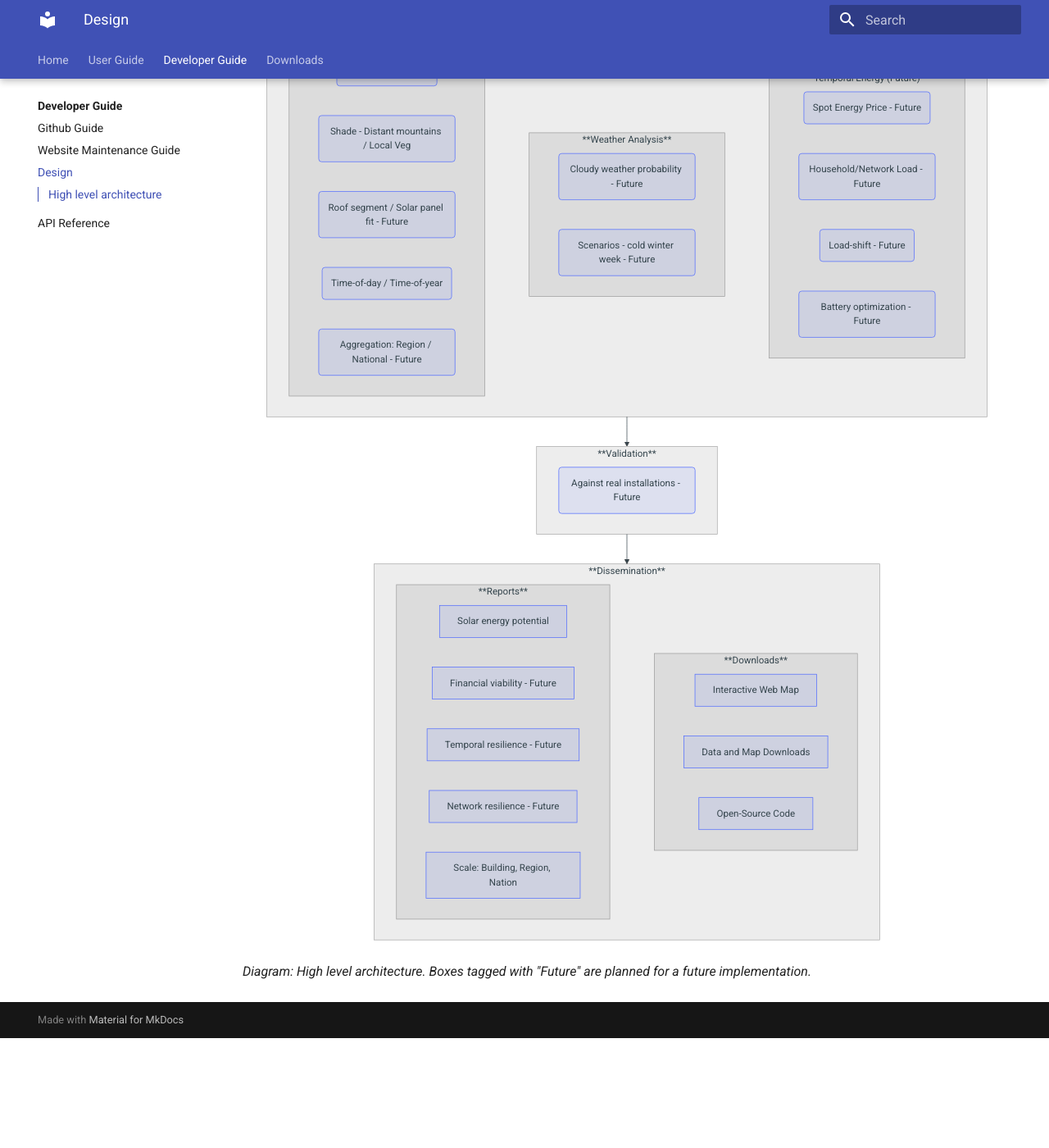
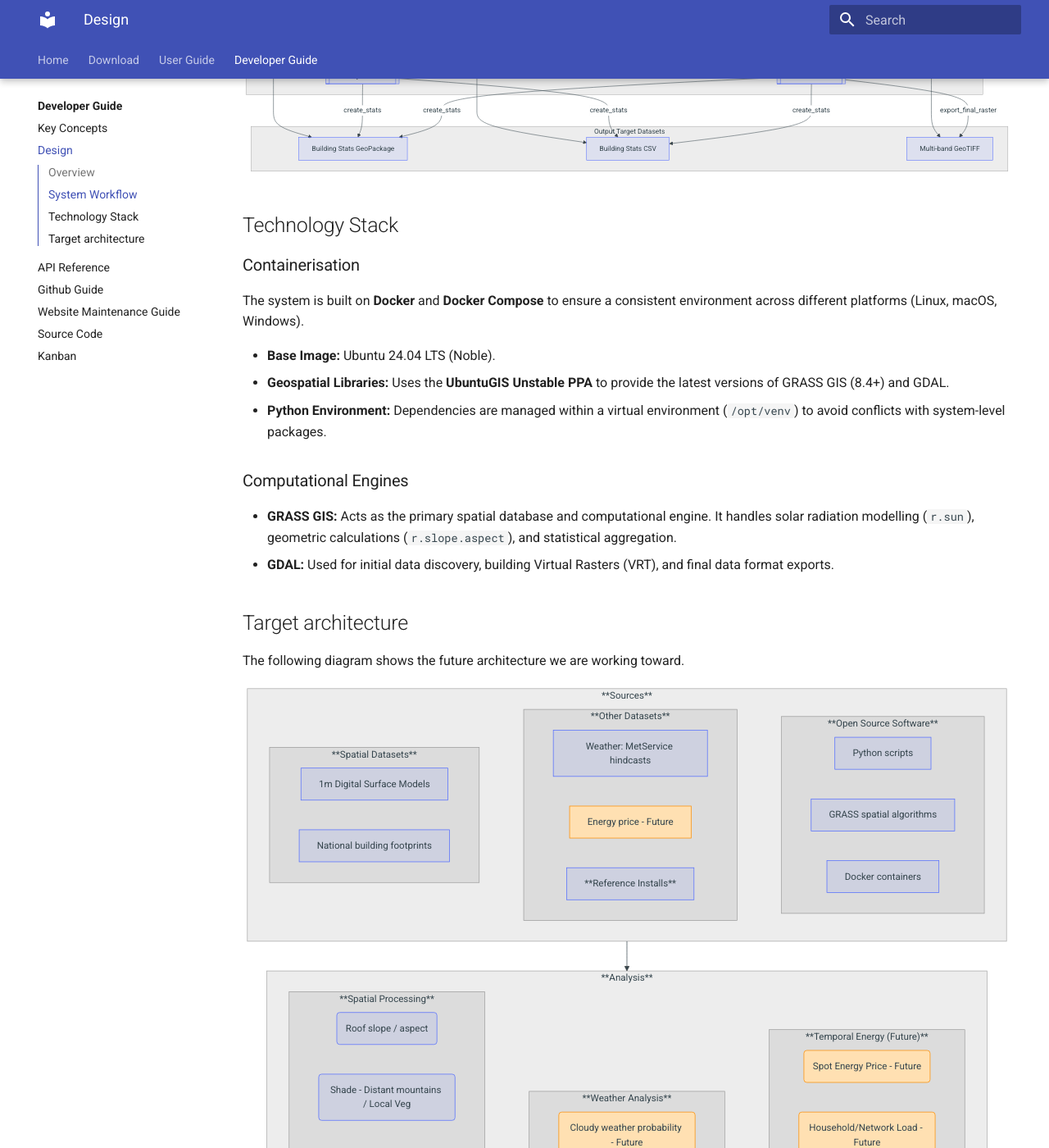
Before and after one commit to rewiring-nz/solar-estimates, an MkDocs documentation site: the page built from docs/developer/design.md, in a window 1280 px wide and 1400 px high, scrolled down 871 px. Shown: the whole window at 82% size. Built offline with MkDocs 1.6.1 and Material for MkDocs 9.7.7, drawn with Linux system fonts in a browser that asks for light colours; before the commit the page ends 2137 px from its top, so only the background shows below that; some of the changed text lies outside the part shown.

Commit message:
Updated design, API Ref (#80)
* Design adds AI workflow

* Improved current pipeline workflow

* Updated TOC

* Add links to other files in reference.md for mkdocs extraction

* Refined explanation of website-guide

* Point to github kanban and source

````diff
--- a/docs/developer/design.md
+++ b/docs/developer/design.md
@@ -1,19 +1,87 @@
+# Software Architecture and System Design
 
-# Software design
-This section concisely touches on key design concepts for our ```solar estimates``` project.
+## Overview
+The **solar-estimates** project is a **Docker** containerised geospatial processing pipeline designed to estimate rooftop solar potential across New Zealand. It leverages **GRASS GIS** for heavy-duty spatial analysis and **GDAL** for data translation, all orchestrated by a **Python 3.12** ```pipeline.py``` application.
 
-We aim to keep this document **concise** and **timeless**, so that it is:
+_This content is mostly AI generated from source code (as at Jan 2026)._
 
-* Quick to read.
-* Easy to absorb.
-* Easy to maintain.
+**Last updated:** Feb 2026
 
-**Last updated:** Jan 2026
-
-## High level architecture
+## System Workflow
 
 ```mermaid
 flowchart TD
+
+    %% Stage 1: Input Datasets
+    subgraph Inputs ["Input Datasets"]
+        SD1[(DSM GeoTIFF Tiles)]
+        SD2[(Building Outlines)]
+        SD3[(WRF NetCDF - Optional)]
+    end
+
+    %% Stage 2: Interim Datasets
+    subgraph Interim ["Interim Datasets (Internal GRASS/VRT)"]
+        ID1[[Merged VRT]]
+        ID2[[GRASS DSM Raster]]
+        ID3[[Slope & Aspect Rasters]]
+        ID4[[Clear-Sky Irradiance]]
+        ID5[[Building Vector Map]]
+        ID6[[Solar on Buildings]]
+        ID7[[Filtered Irradiance]]
+        ID8[[Solar Coefficients]]
+        ID9[[WRF Adjusted Total]]
+    end
+
+    %% Stage 3: Target Datasets
+    subgraph Targets ["Output Target Datasets"]
+        TD1[Building Stats GeoPackage]
+        TD2[Building Stats CSV]
+        TD3[Multi-band GeoTIFF]
+    end
+
+    %% Data Flow and Transformation Labels
+    SD1 -- "merge_rasters" --> ID1
+    ID1 -- "load_virtual_raster_into_grass" --> ID2
+    ID2 -- "calculate_slope_aspect_rasters" --> ID3
+    ID2 & ID3 -- "calculate_solar_irradiance_interpolated" --> ID4
+    SD2 -- "load_building_outlines" --> ID5
+    ID4 & ID5 -- "calculate_outline_raster" --> ID6
+    ID6 & ID3 -- "filter_raster_by_slope" --> ID7
+
+    %% Optional WRF Path
+    SD3 -- "process_wrf_for_grass" --> ID8
+    ID4 -- "calculate_solar_coefficients" --> ID8
+    ID8 -- "calculate_wrf_adjusted_per_day" --> ID9
+
+    %% Final Exports
+    ID7 & ID9 & ID5 -- "create_stats" --> TD1
+    ID7 & ID9 & ID5 -- "create_stats" --> TD2
+    ID7 & ID3 -- "export_final_raster" --> TD3
+```
+
+## Technology Stack
+
+### Containerisation
+The system is built on **Docker** and **Docker Compose** to ensure a consistent environment across different platforms (Linux, macOS, Windows).
+
+*   **Base Image:** Ubuntu 24.04 LTS (Noble).
+*   **Geospatial Libraries:** Uses the **UbuntuGIS Unstable PPA** to provide the latest versions of GRASS GIS (8.4+) and GDAL.
+*   **Python Environment:** Dependencies are managed within a virtual environment (`/opt/venv`) to avoid conflicts with system-level packages.
+
+### Computational Engines
+
+*   **GRASS GIS:** Acts as the primary spatial database and computational engine. It handles solar radiation modelling (`r.sun`), geometric calculations (`r.slope.aspect`), and statistical aggregation.
+*   **GDAL:** Used for initial data discovery, building Virtual Rasters (VRT), and final data format exports.
+
+## Target architecture
+
+The following diagram shows the future architecture we are working toward.
+
+```mermaid
+flowchart TD
+
+    %% Style for Future items (traffic-light amber)
+    classDef future fill:#FFE0B2,stroke:#FB8C00,stroke-width:1px,color:#000;
 
     subgraph A ["**Sources**"]
 
@@ -99,5 +167,8 @@
 
     %% Sequential Flow
     A --> B --> C --> D
+
+    %% Apply Future styling
+    class AB2,BA3,BA5,BB1,BB2,BC1,BC2,BC3,BC4,CA1,DA2,DA3,DA4 future
 ```
-_Diagram: High level architecture. Boxes tagged with "Future" are planned for a future implementation._
+_Diagram: Target high level architecture. Boxes tagged with "Future" are planned for a future implementation._
--- a/mkdocs.yml
+++ b/mkdocs.yml
@@ -46,16 +46,18 @@
     - About: about.md
     - License: license.md
     - Contact: contact.md
+  - Download: downloads.md
   - User Guide:
     - User Guide: user/index.md
-    - Key Concepts: user/concepts.md
     - Pipeline Quickstart: user/pipeline-quickstart.md
+    - Pipeline - Source Data : user/how-to-use-your-own-data.md
     - QGIS Quickstart: user/qgis-quickstart.md
-    - How-to Use Your Own Data: user/how-to-use-your-own-data.md
   - Developer Guide:
     - Developer Guide: developer/index.md
+    - Key Concepts: developer/concepts.md
+    - Design: developer/design.md
+    - API Reference: developer/reference.md
     - Github Guide: developer/github-contribution-guide.md
     - Website Maintenance Guide: developer/website-guide.md
-    - Design: developer/design.md
-    - API Reference: developer/reference.md
-  - Downloads: downloads.md
+    - Source Code: https://github.com/rewiring-nz/solar-estimates
+    - Kanban: https://github.com/orgs/rewiring-nz/projects/3
````
Also changed, not shown: docs/developer/reference.md (+28 -0 lines), docs/developer/website-guide.md (+4 -2 lines), docs/developer/concepts.md (renamed from docs/user/concepts.md).
